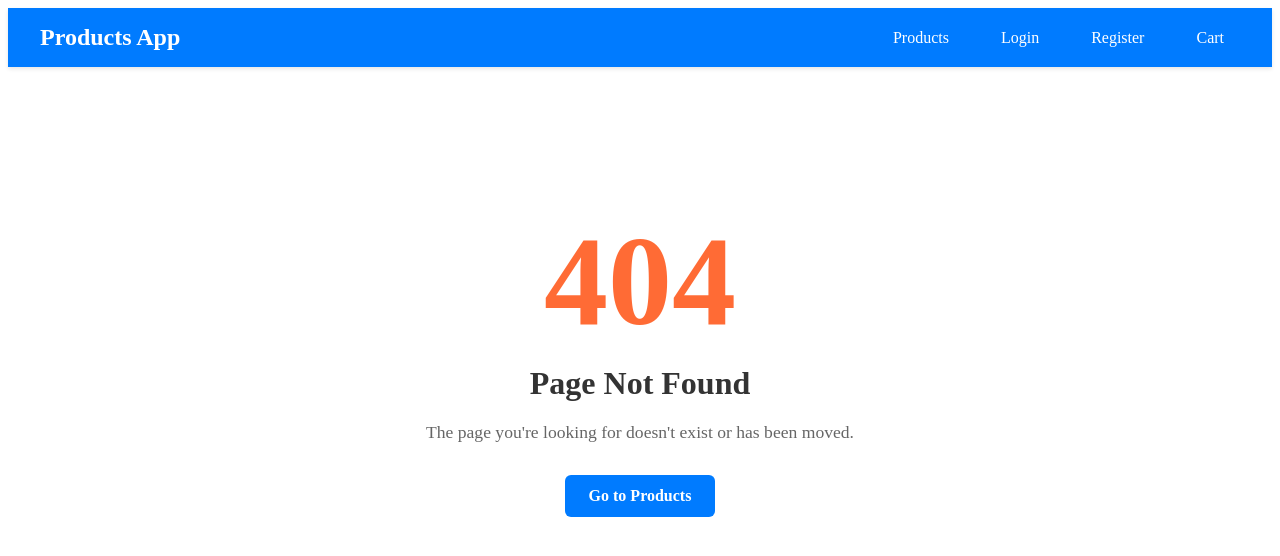
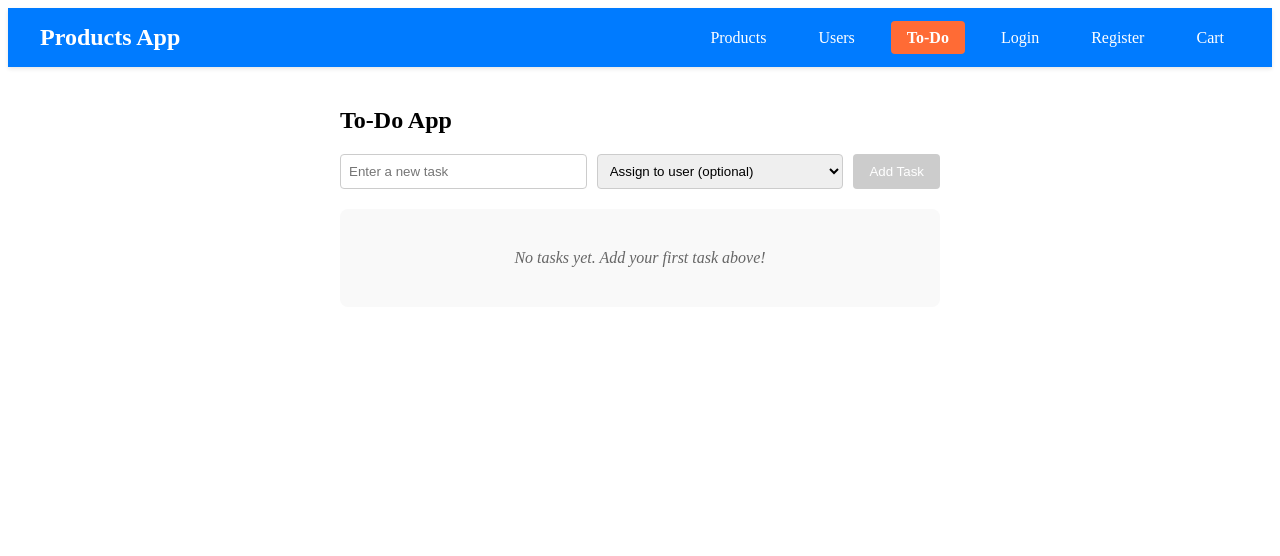
Before and after one commit to x221bx/Angular, an Angular app: page /todos in a window 1280 px wide. Before the commit this address had no page. Shown: the top 556 px of the page. Built offline with nearby package versions, Linux system fonts and the light colour scheme.

Commit message:
feat(nav/routes): add Users and To-Do links and routes; fix todo users.json path

```diff
--- a/src/app/app.routes.ts
+++ b/src/app/app.routes.ts
@@ -4,6 +4,8 @@ export const routes: Routes = [
     { path: '', redirectTo: '/products', pathMatch: 'full' },
     { path: 'products', loadComponent: () => import('./products/products').then(m => m.Products) },
     { path: 'product/:id', loadComponent: () => import('./product-details/product-details').then(m => m.ProductDetails) },
+    { path: 'users', loadComponent: () => import('./users/users').then(m => m.Users) },
+    { path: 'todos', loadComponent: () => import('./todo/todo').then(m => m.Todo) },
     { path: 'login', loadComponent: () => import('./auth/login/login').then(m => m.Login) },
     { path: 'register', loadComponent: () => import('./auth/register/register').then(m => m.Register) },
     { path: 'cart', loadComponent: () => import('./cart/cart').then(m => m.Cart) },
--- a/src/app/navigation/navigation.html
+++ b/src/app/navigation/navigation.html
@@ -3,6 +3,8 @@
         <h1 class="nav-title">Products App</h1>
         <ul class="nav-links">
             <li><a routerLink="/products" routerLinkActive="active">Products</a></li>
+            <li><a routerLink="/users" routerLinkActive="active">Users</a></li>
+            <li><a routerLink="/todos" routerLinkActive="active">To-Do</a></li>
             <li><a routerLink="/login" routerLinkActive="active">Login</a></li>
             <li><a routerLink="/register" routerLinkActive="active">Register</a></li>
             <li><a routerLink="/cart" routerLinkActive="active">Cart</a></li>
--- a/src/app/todo/todo.ts
+++ b/src/app/todo/todo.ts
@@ -50,7 +50,7 @@ export class Todo implements OnInit {
   }
 
   loadUsers(): void {
-    this.http.get<User[]>('/assets/users.json').subscribe(data => {
+    this.http.get<User[]>('assets/users.json').subscribe(data => {
       this.users = data;
     });
   }
```
